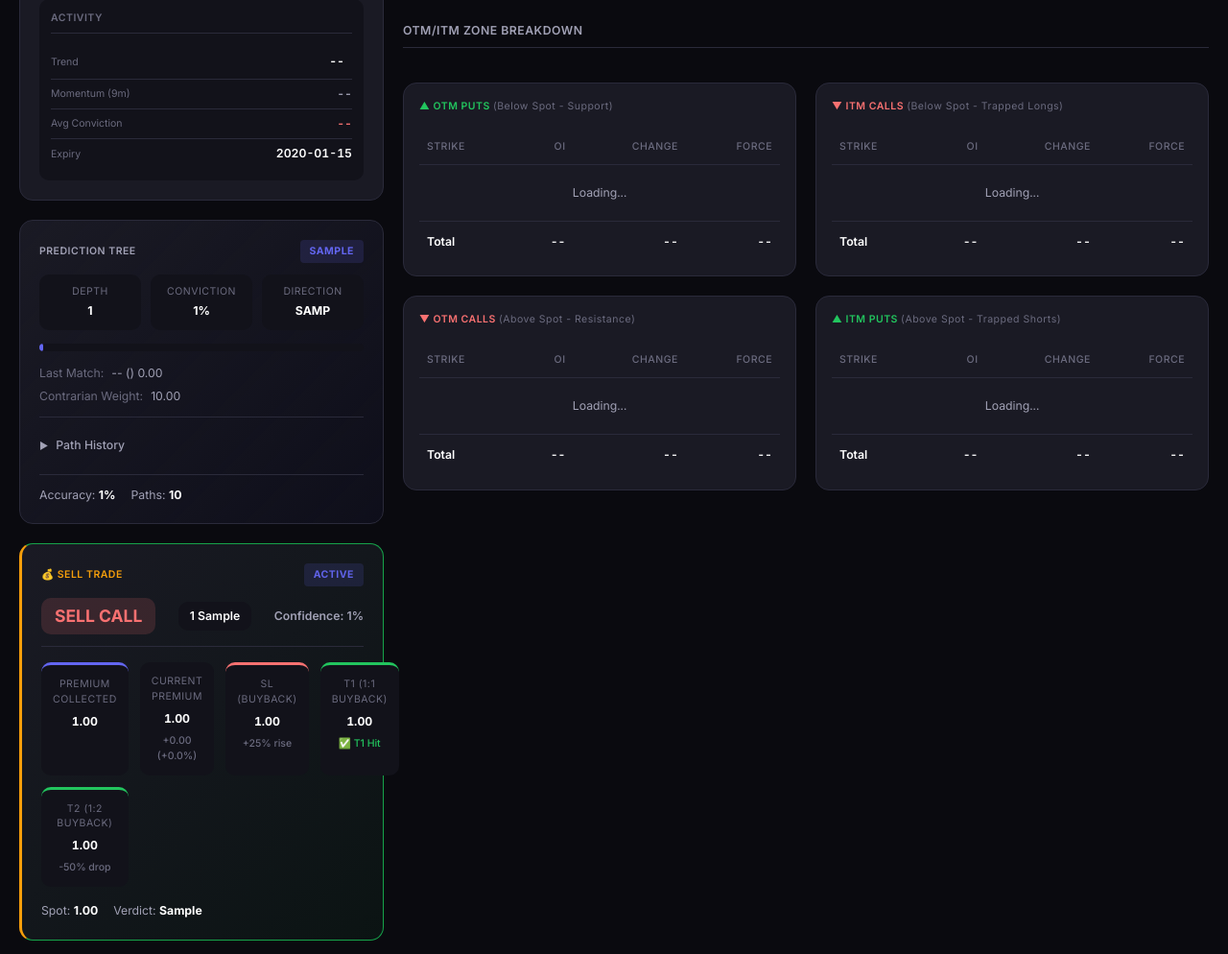
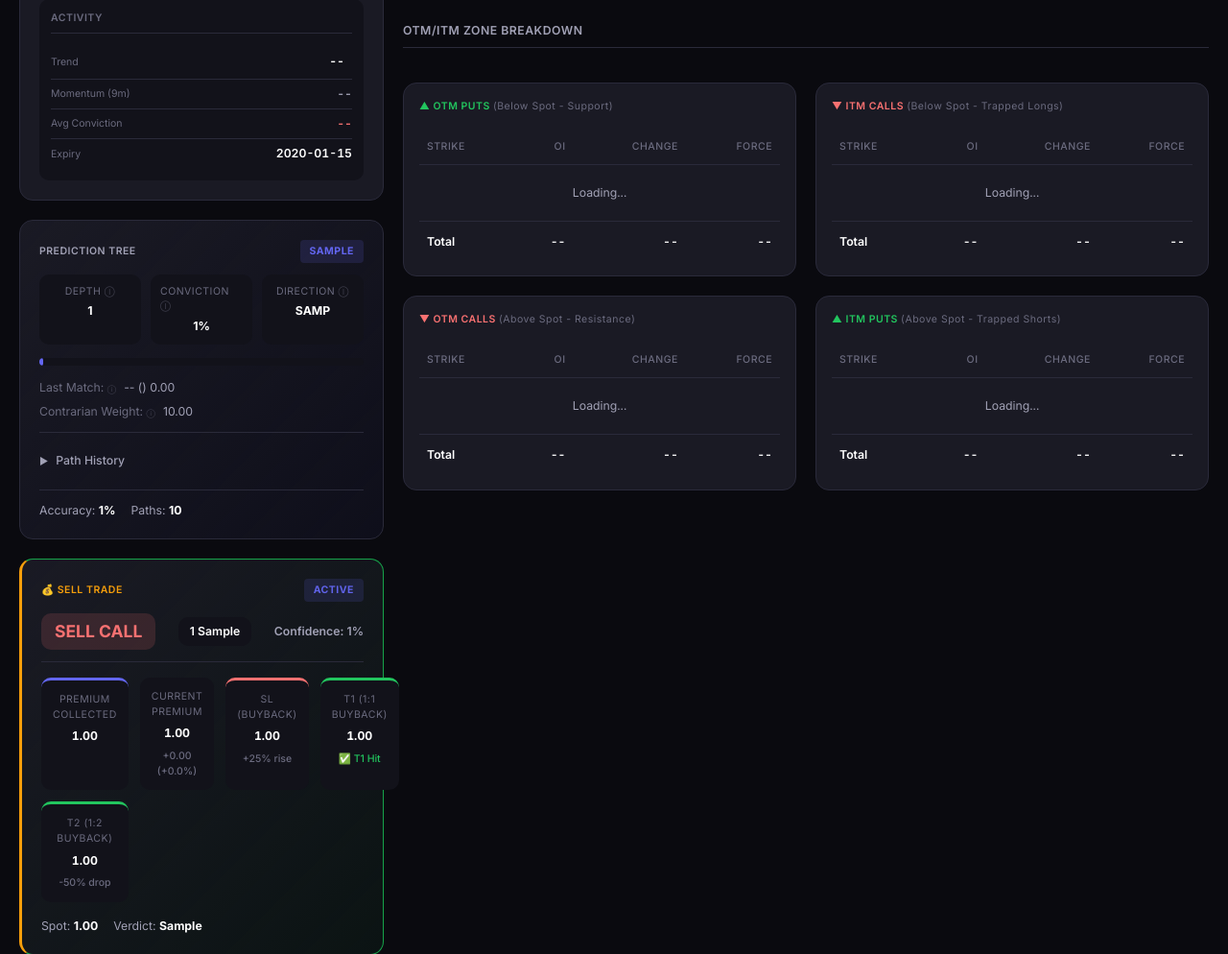
Before and after one commit to rajat157/oi_tracker, a Flask app: page / in a window 1280 px wide. Shown: the part 925-1919 px from the top of the page at 96% size. Run offline with Flask 3, Linux system fonts and the light colour scheme; tables that the repository leaves empty hold one stand-in row (values such as "Sample post"); data that the repository does not hold is empty; some libraries are stand-ins or nearby versions.

Commit message:
feat(v2): add info icon hints next to prediction tree labels
Small circled-i icon next to each label indicates hoverable tooltip.
Subtle opacity that brightens on hover.

Co-Authored-By: Claude Opus 4.6 <noreply@anthropic.com>

```diff
--- a/static/styles.css
+++ b/static/styles.css
@@ -2684,6 +2684,18 @@ body {
     color: var(--text-primary);
 }
 
+.pred-hint {
+    font-size: 0.75em;
+    color: var(--text-muted);
+    cursor: help;
+    opacity: 0.5;
+    transition: opacity 0.2s ease;
+}
+
+.pred-hint:hover {
+    opacity: 1;
+}
+
 .pred-conviction-bar {
     height: 8px;
     background: var(--bg-secondary);
--- a/templates/dashboard.html
+++ b/templates/dashboard.html
@@ -182,15 +182,15 @@
                     </div>
                     <div class="pred-metrics">
                         <div class="pred-metric" title="Number of consecutive correct predictions in current path">
-                            <span class="pred-metric-label">Depth</span>
+                            <span class="pred-metric-label">Depth <span class="pred-hint">&#9432;</span></span>
                             <span class="pred-metric-value" id="pred-depth">--</span>
                         </div>
                         <div class="pred-metric" title="Confidence level based on depth. Signal emitted at 60%+">
-                            <span class="pred-metric-label">Conviction</span>
+                            <span class="pred-metric-label">Conviction <span class="pred-hint">&#9432;</span></span>
                             <span class="pred-metric-value" id="pred-conviction">--</span>
                         </div>
                         <div class="pred-metric" id="pred-direction-metric" title="">
-                            <span class="pred-metric-label">Direction</span>
+                            <span class="pred-metric-label">Direction <span class="pred-hint">&#9432;</span></span>
                             <span class="pred-metric-value" id="pred-direction">--</span>
                         </div>
                     </div>
@@ -198,11 +198,11 @@
                         <div class="pred-conviction-fill" id="pred-conviction-fill"></div>
                     </div>
                     <div class="pred-match-row" title="Which scenario (A/B/C) matched last candle and its score (0-1)">
-                        <span class="pred-match-label">Last Match:</span>
+                        <span class="pred-match-label">Last Match: <span class="pred-hint">&#9432;</span></span>
                         <span id="pred-match-info">--</span>
                     </div>
                     <div class="pred-match-row" title="Adaptive weight for reversal predictions. Increases when reversals match on strong signals">
-                        <span class="pred-match-label">Contrarian Weight:</span>
+                        <span class="pred-match-label">Contrarian Weight: <span class="pred-hint">&#9432;</span></span>
                         <span id="pred-contrarian">--</span>
                     </div>
                     <div class="pred-signal" id="pred-signal" style="display: none;">
```
